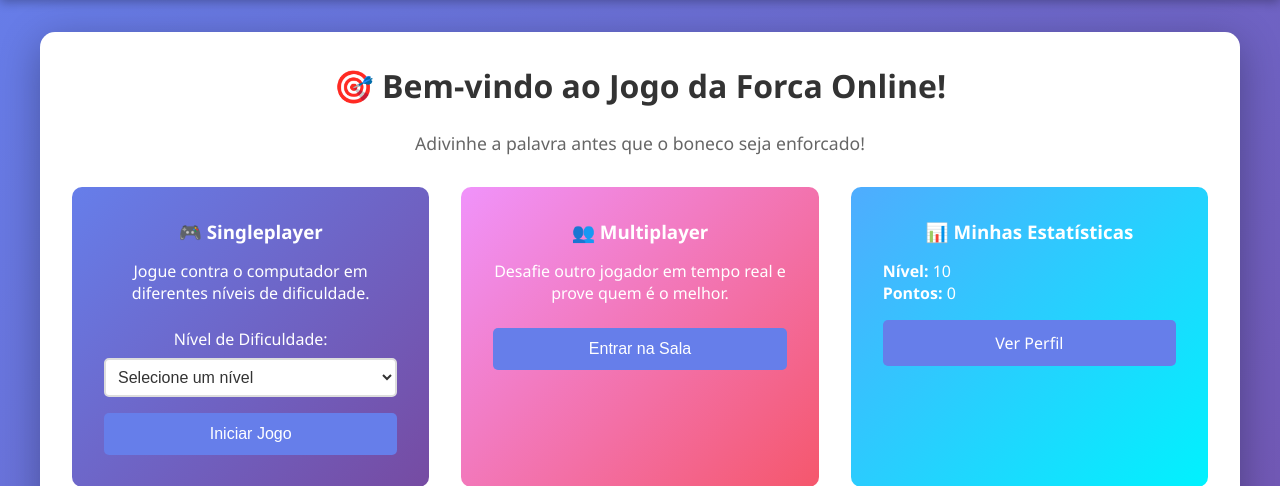
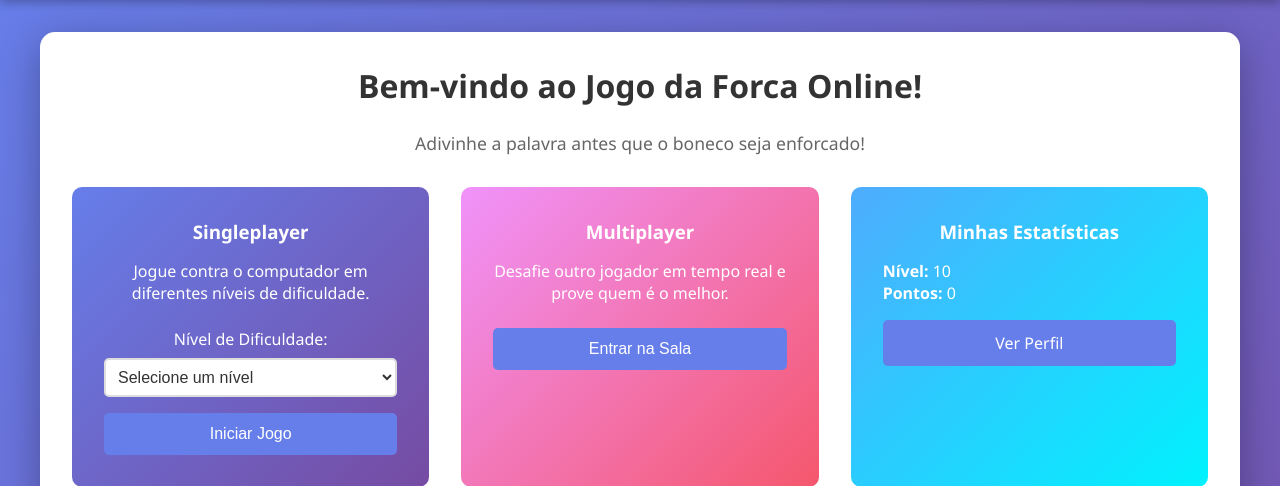
Before and after one commit to lvzada23/jogodaforca-online, a Python web app: template templates/index.html in a window 1280 px wide. Shown: the part 65-551 px from the top of the page. Run offline with Jinja, Linux system fonts and the light colour scheme; the template is opened without the code that fills it, so the values that code supplies are empty.

Commit message:
correçâo de texto no frontend

```diff
--- a/templates/index.html
+++ b/templates/index.html
@@ -4,7 +4,7 @@
 
 {% block content %}
 <div style="text-align: center;">
-    <h1>🎯 Bem-vindo ao Jogo da Forca Online!</h1>
+    <h1> Bem-vindo ao Jogo da Forca Online!</h1>
     <p style="font-size: 1.1rem; color: #666; margin-bottom: 2rem;">
         Adivinhe a palavra antes que o boneco seja enforcado!
     </p>
@@ -12,7 +12,7 @@
     <div style="display: grid; grid-template-columns: repeat(auto-fit, minmax(250px, 1fr)); gap: 2rem; margin: 2rem 0;">
         <!-- Modo Singleplayer -->
         <div style="background: linear-gradient(135deg, #667eea 0%, #764ba2 100%); padding: 2rem; border-radius: 10px; color: white;">
-            <h3 style="margin-bottom: 1rem;">🎮 Singleplayer</h3>
+            <h3 style="margin-bottom: 1rem;"> Singleplayer</h3>
             <p style="margin-bottom: 1.5rem;">Jogue contra o computador em diferentes níveis de dificuldade.</p>
             <form method="POST" action="{{ url_for('menu.index') }}">
                 <input type="hidden" name="mode" value="singleplayer">
@@ -20,9 +20,9 @@
                     <label for="difficulty" style="color: white;">Nível de Dificuldade:</label>
                     <select name="difficulty" id="difficulty" required style="padding: 0.5rem;">
                         <option value="">Selecione um nível</option>
-                        <option value="easy">🟢 Fácil</option>
-                        <option value="medium">🟡 Médio</option>
-                        <option value="hard">🔴 Difícil</option>
+                        <option value="easy"> Fácil</option>
+                        <option value="medium"> Médio</option>
+                        <option value="hard"> Difícil</option>
                     </select>
                 </div>
                 <button type="submit" class="btn btn-primary" style="width: 100%;">Iniciar Jogo</button>
@@ -31,7 +31,7 @@
 
         <!-- Modo Multiplayer -->
         <div style="background: linear-gradient(135deg, #f093fb 0%, #f5576c 100%); padding: 2rem; border-radius: 10px; color: white;">
-            <h3 style="margin-bottom: 1rem;">👥 Multiplayer</h3>
+            <h3 style="margin-bottom: 1rem;"> Multiplayer</h3>
             <p style="margin-bottom: 1.5rem;">Desafie outro jogador em tempo real e prove quem é o melhor.</p>
             <form method="POST" action="{{ url_for('menu.index') }}">
                 <input type="hidden" name="mode" value="multiplayer">
@@ -41,7 +41,7 @@
 
         <!-- Estatísticas -->
         <div style="background: linear-gradient(135deg, #4facfe 0%, #00f2fe 100%); padding: 2rem; border-radius: 10px; color: white;">
-            <h3 style="margin-bottom: 1rem;">📊 Minhas Estatísticas</h3>
+            <h3 style="margin-bottom: 1rem;"> Minhas Estatísticas</h3>
             <div style="text-align: left; margin: 1rem 0;">
                 <p><strong>Nível:</strong> {{ session.get('user_level', 10) }}</p>
                 <p><strong>Pontos:</strong> {{ session.get('user_points', 0) }}</p>
--- a/templates/login.html
+++ b/templates/login.html
@@ -4,7 +4,7 @@
 
 {% block content %}
 <div style="max-width: 400px; margin: 0 auto;">
-    <h1>🔐 Faça Login</h1>
+    <h1> Faça Login</h1>
 
     <form method="POST" action="{{ url_for('auth.login') }}">
         <div class="form-group">
--- a/templates/profile.html
+++ b/templates/profile.html
@@ -4,7 +4,7 @@
 
 {% block content %}
 <div style="max-width: 900px; margin: 0 auto;">
-    <h1>👤 Meu Perfil</h1>
+    <h1> Meu Perfil</h1>
 
     <div style="display: grid; grid-template-columns: repeat(auto-fit, minmax(250px, 1fr)); gap: 2rem; margin: 2rem 0;">
         <!-- Informações Básicas -->
--- a/templates/register.html
+++ b/templates/register.html
@@ -4,7 +4,7 @@
 
 {% block content %}
 <div style="max-width: 400px; margin: 0 auto;">
-    <h1>📝 Criar Conta</h1>
+    <h1> Criar Conta</h1>
 
     <form method="POST" action="{{ url_for('auth.register') }}">
         <div class="form-group">
```
